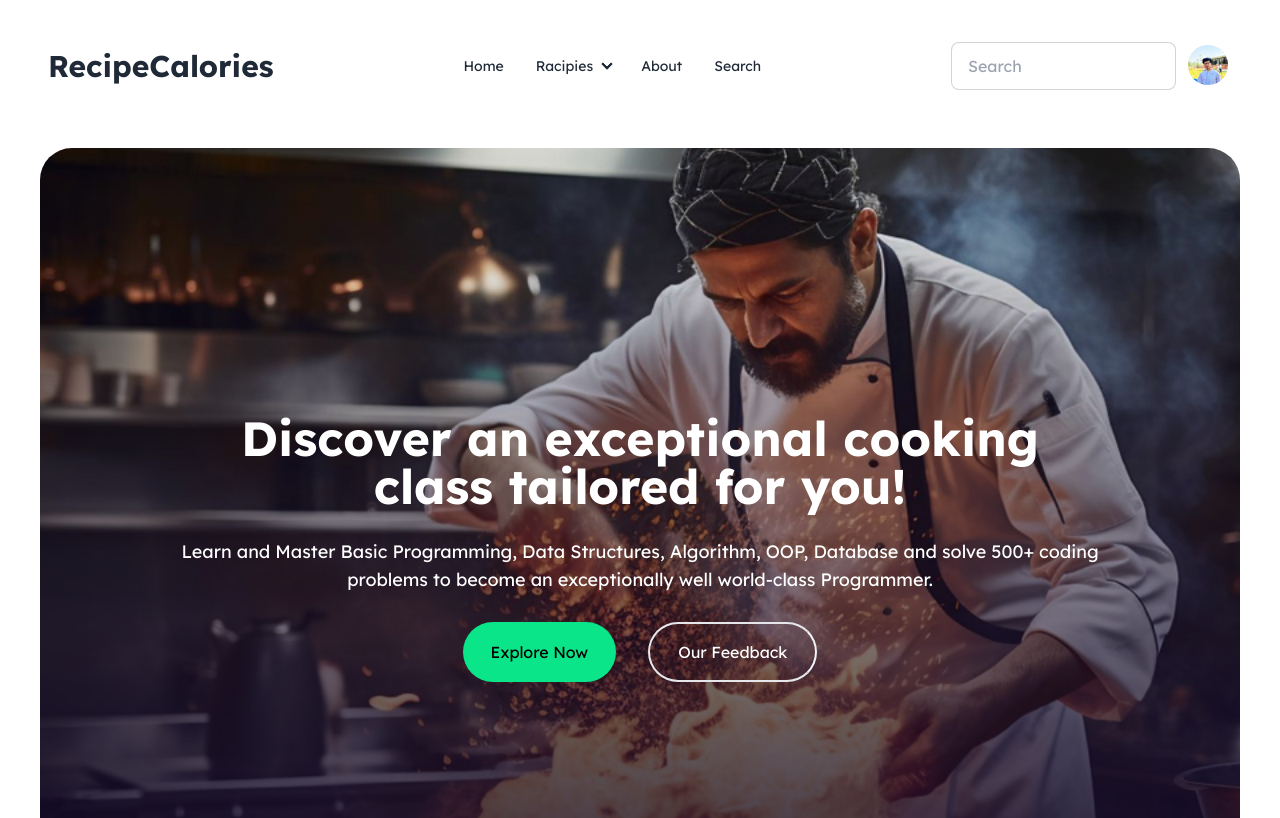
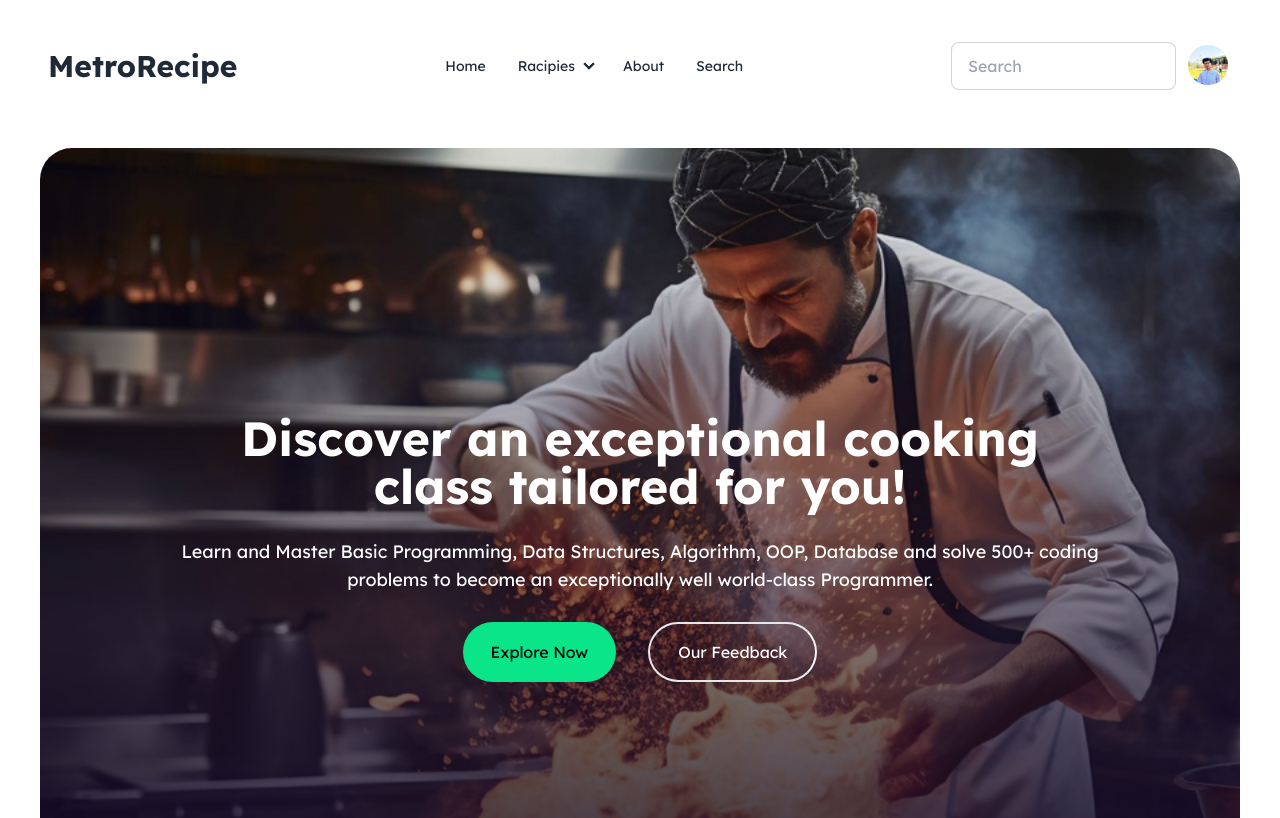
Before and after one commit to mustafa-siam/assignment-seven, a React app: page / in a window 1280 px wide. Shown: the top 818 px of the page. Built offline with nearby package versions, Linux system fonts and the light colour scheme; the HTML template or start-up script is replaced by a standard one.

Commit message:
task completed

```diff
--- a/src/Cooks.jsx
+++ b/src/Cooks.jsx
@@ -3,7 +3,7 @@ import Wantcook from './Wantcook';
 import Currentcook from './Currentcook';
 const Cooks = ({wantcooks,handlepreparing,currentcooks,totaltime,totalcalorie}) => {
     return (
-        <div className="md:w-1/3 shadow-2xl p-3 rounded-2xl">
+        <div className="md:w-1/3 shadow-2xl md:p-3 rounded-2xl">
             <h2 className="text-2xl font-semibold pb-3 border-b-2 text-center">Want to cook: 0{wantcooks.length}</h2>
             <div className='bg-slate-100 my-8 rounded-2xl py-3'>
             <table className='border-separate border-spacing-2 text-[#282828B3] text-base text-center'>
@@ -23,7 +23,7 @@ const Cooks = ({wantcooks,handlepreparing,currentcooks,totaltime,totalcalorie})
             </table>
             </div>
             <div>
-                <h2 className="text-2xl font-semibold pb-3 border-b-2 text-center">Currently cooking: {currentcooks.length}</h2>
+                <h2 className="text-2xl font-semibold md:pb-3 border-b-2 text-center">Currently cooking: {currentcooks.length}</h2>
                 <div className='bg-slate-100 my-8 rounded-2xl py-3'>
             <table className='border-separate border-spacing-4 text-[#282828B3] text-base text-center'>
                 <thead>
--- a/src/Wantcook.jsx
+++ b/src/Wantcook.jsx
@@ -8,9 +8,7 @@ const Wantcook = ({wantcook,handlepreparing,idx}) => {
                     <td>{preparing_time} minute</td>
                     <td>{calories} calories</td>
                     <td>
-                        <div>
                         <button onClick={()=>handlepreparing(wantcook,preparing_time,calories)} className='bg-[#0BE58A] text-black py-2 px-4 rounded-[50px]'>Preparing</button>
-                        </div>
                     </td>
                 </tr>
     );
--- a/src/component/Header.jsx
+++ b/src/component/Header.jsx
@@ -5,7 +5,7 @@ const Header = () => {
             <div>
             <div className="navbar bg-base-100">
   <div className="flex-1">
-    <h2 className="md:text-3xl text-2xl font-bold">RecipeCalories</h2>
+    <h2 className="md:text-3xl text-2xl font-bold">MetroRecipe</h2>
   </div>
   <div className="navbar bg-base-100">
   <div className="navbar-start">
```
